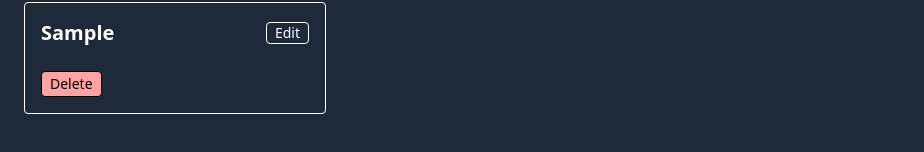
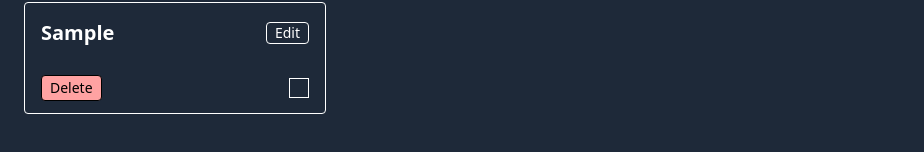
Before and after one commit to Abhishek-Arankal/Smart-Task-Manager, a React (Vite) app: page / in a window 1280 px wide. Both pictures are taken after typing "Sample" into the empty fields and a click on the button "Add Task". Shown: the part 300-452 px from the top of the page, without its empty margins (0-924 px from the left). Built offline with nearby package versions, Linux system fonts and the light colour scheme.

Commit message:
Level 3: Add toggle completed functionality

```diff
--- a/src/App.jsx
+++ b/src/App.jsx
@@ -12,7 +12,7 @@ function App() {
         alert("Enter task to add")
         return;
       }
-      setTodos([...todos, {id: Date.now(), task: task}])
+      setTodos([...todos, {id: Date.now(), task: task, completed: false}])
       setTask("")
   }
   console.log("todos",todos)
@@ -21,6 +21,10 @@ const handleDelete = (todo) => {
   const updatedTodos = todos.filter((t) => t.id !== todo.id)
   setTodos(updatedTodos)
 
+}
+const handleTaskCompleted = (todo) => {
+  const updatedTodos = todos.map((t) => t.id === todo.id ? {...t, completed: !t.completed} : t)
+  setTodos(updatedTodos)
 }
   return (
     <div className='w-full h-screen bg-gray-800 text-white'>
@@ -33,7 +37,7 @@ const handleDelete = (todo) => {
       <h1 className='text-2xl text-center mt-10 font-bold'>Tasks To DO</h1>
       <div className='mt-15 grid grid-cols-1 sm:grid-cols-2 lg:grid-cols-4 gap-2'>
        {todos.map((todo, idx) => (
-        <TaskCard todo={todo} key={todo.id} handleDelete={handleDelete}/>
+        <TaskCard todo={todo} key={todo.id} handleDelete={handleDelete} handleTaskCompleted={handleTaskCompleted}/>
        ))}
 
       </div>
--- a/src/components/TaskCard.jsx
+++ b/src/components/TaskCard.jsx
@@ -1,14 +1,15 @@
 import React from 'react'
 
-const TaskCard = ({todo, handleDelete}) => {
+const TaskCard = ({todo, handleDelete, handleTaskCompleted}) => {
   return (
      <div className='max-w-80 h-28 border rounded p-4 mb-4 flex flex-col justify-between'>
       <div className='flex items-center justify-between'>
          <h1 className='text-sm sm:text-md md:text-xl font-semibold'>{todo.task}</h1>
          <button className='px-2 py-0.3 border rounded text-sm'>Edit</button>
       </div>
-      <div className='mt-6 '>
+      <div className='mt-7 flex items-center justify-between '>
           <button className='px-2 py-0.5 border rounded text-sm bg-red-300 text-black' onClick={() =>handleDelete(todo)}>Delete</button>
+          <button className='w-5 h-5 border' onClick={() =>handleTaskCompleted(todo)}>{todo.completed && <span className="text-md font-bold leading-none">✔</span>}</button>
       </div>
     </div>
   )
```
